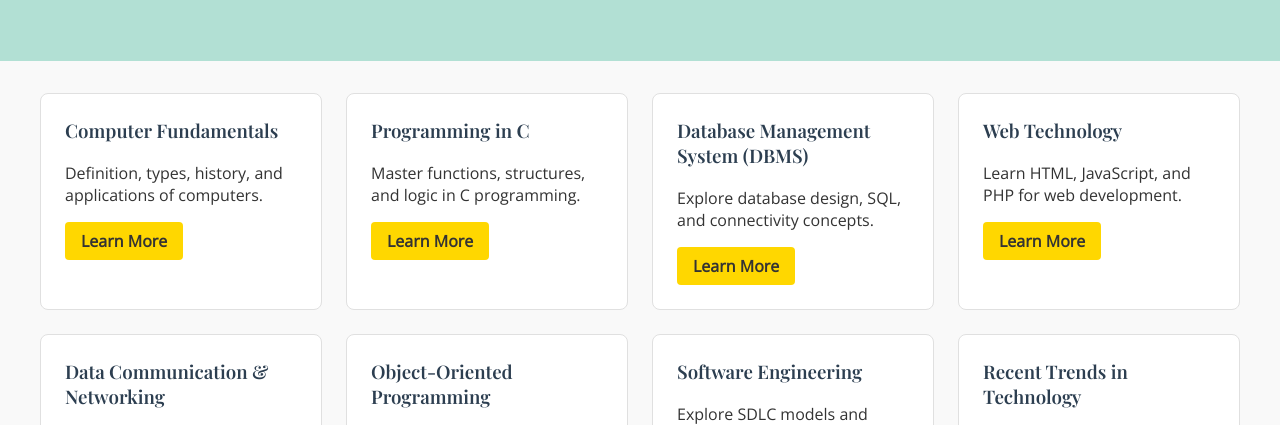
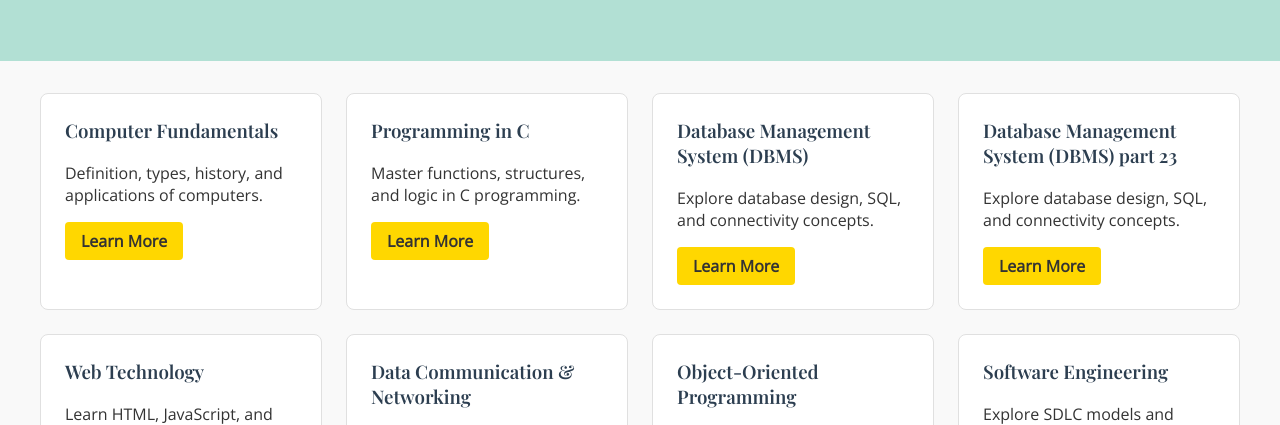
Before and after one commit to roshann1416/class-12, a plain HTML site: page index.html in a window 1280 px wide. Shown: the part 314-739 px from the top of the page. Drawn offline with nearby package versions, Linux system fonts and the light colour scheme.

Commit message:
Update index.html

```diff
--- a/index.html
+++ b/index.html
@@ -40,6 +40,11 @@
         <p>Explore database design, SQL, and connectivity concepts.</p>
         <a href="dbms.html" class="btn">Learn More</a>
       </div>
+        <div class="card">
+        <h3>Database Management System (DBMS) part 23</h3>
+        <p>Explore database design, SQL, and connectivity concepts.</p>
+        <a href="dbmso.html" class="btn">Learn More</a>
+      </div>
       <div class="card">
         <h3>Web Technology</h3>
         <p>Learn HTML, JavaScript, and PHP for web development.</p>
```
